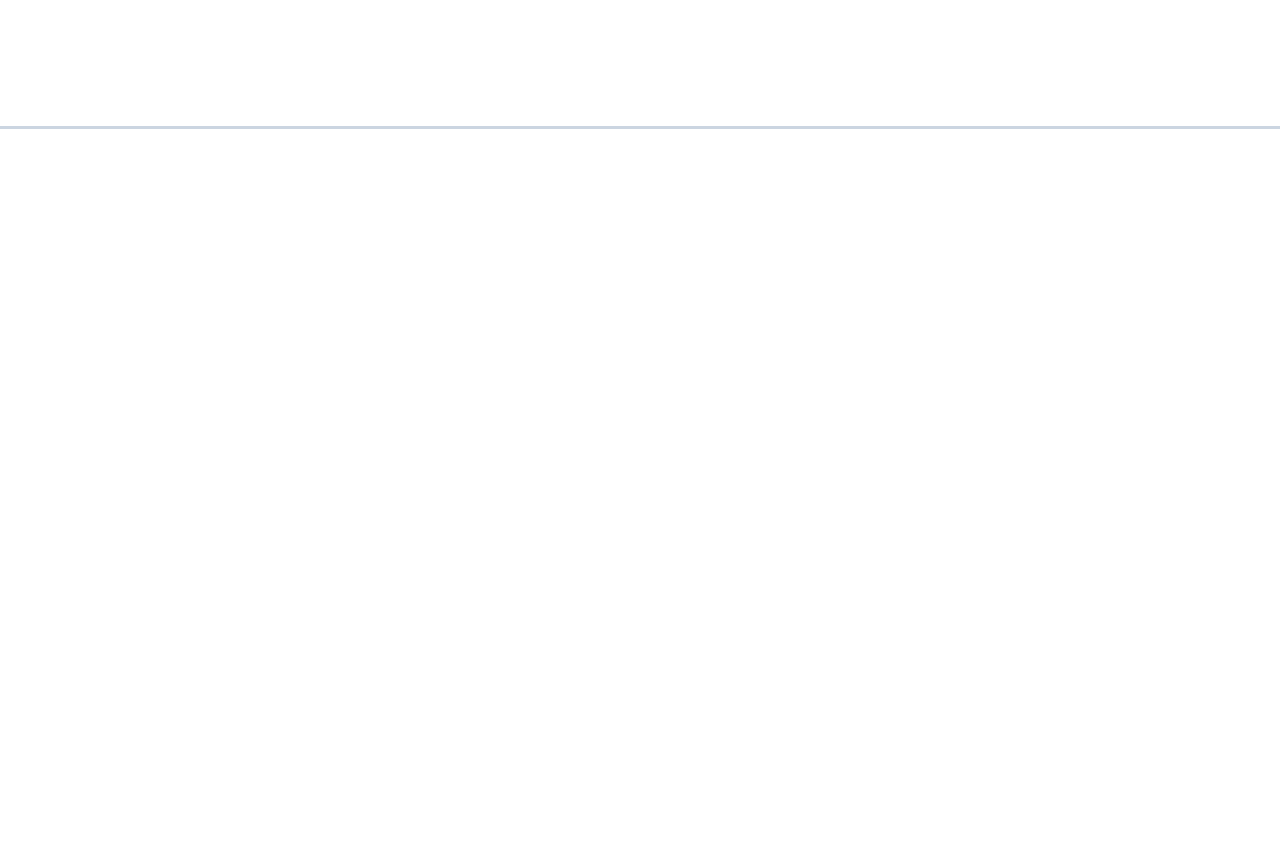
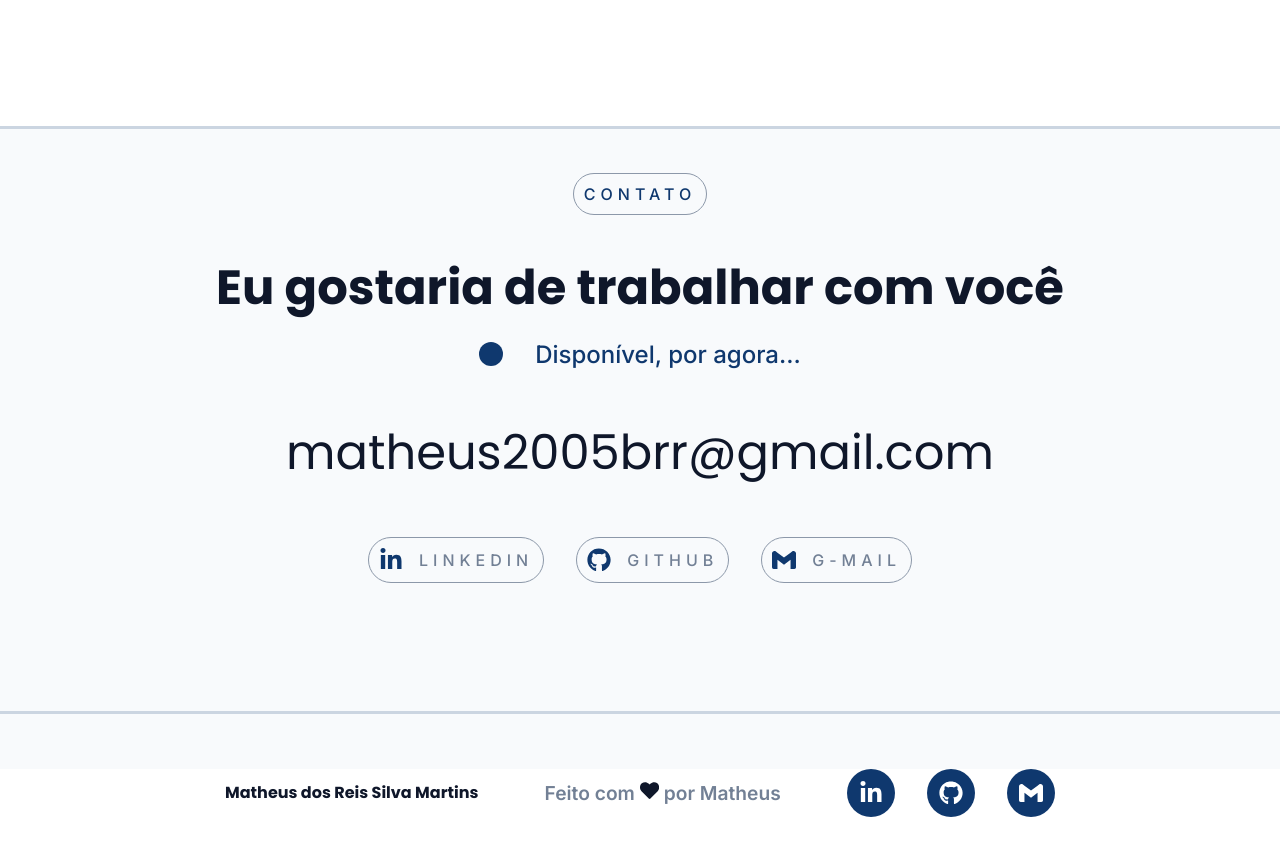
Before and after one commit to MatheusMartinsDeveloper/Portif-lio, a Next.js app: page / in a window 1280 px wide. Shown: the part 3029-3884 px from the top of the page. Before the commit the page ends 3158 px from the top, so only its background shows below. Built offline with nearby package versions, Linux system fonts and the light colour scheme.

Commit message:
feat(homepage): Building a section for my contacts and footer components

```diff
--- /dev/null
+++ b/src/app/components/Footer.tsx
@@ -0,0 +1,24 @@
+import { FaHeart } from "react-icons/fa";
+import { FaLinkedinIn } from "react-icons/fa";
+import { FaGithub } from "react-icons/fa";
+import { SiGmail } from "react-icons/si";
+
+export default function Footer() {
+    return (
+        <footer>
+            <div className="div-container">
+                <div className="div-span">
+                    <span>Matheus dos Reis Silva Martins</span>
+                </div>
+                <div className="div-span-second">
+                    <span>Feito com <FaHeart className="icon" /> por Matheus</span>
+                </div>
+                <div className="div-span-third">
+                    <a href="" target="_blank"><FaLinkedinIn /></a>
+                    <a href="" target="_blank"><FaGithub /></a>
+                    <a href="" target="_blank"><SiGmail /></a>
+                </div>
+            </div>
+        </footer>
+    );
+}
--- /dev/null
+++ b/src/app/components/SectionContact.tsx
@@ -0,0 +1,31 @@
+import Span from "./Span";
+import { FaLinkedinIn } from "react-icons/fa";
+import { FaGithub } from "react-icons/fa";
+import { SiGmail } from "react-icons/si";
+
+export default function SectionContact() {
+    return (
+        <section className="section-contact">
+            <div className="div-container">
+                <div className="div-span">
+                    <Span name="contato" />
+                </div>
+                <div className="div-title-span">
+                    <h1>Eu gostaria de trabalhar com você</h1>
+                    <div>
+                        <span className="circle"></span><span>Disponível, por agora...</span>
+                    </div>
+                </div>
+                <div className="div-title-second">
+                    <h2>matheus2005brr@gmail.com</h2>
+                </div>
+                <div className="div-contact">
+                    <a target="_blank" href="https://www.linkedin.com/in/matheus-martins-7631571a1/"><span><FaLinkedinIn className="icon" /> Linkedin</span></a>
+                    <a target="_blank" href="https://github.com/dashboard"><span><FaGithub className="icon" /> Github</span></a>
+                    <a target="_blank" href=""><span><SiGmail className="icon" /> G-mail</span></a>
+                </div>
+            </div>
+            <div className="line"></div>
+        </section>
+    );
+}
--- a/src/app/layout.tsx
+++ b/src/app/layout.tsx
@@ -1,6 +1,7 @@
 import type { Metadata } from "next";
 import "./styles/globals.scss";
 import Header from "./components/Header";
+import Footer from "./components/Footer";
 
 export const metadata: Metadata = {
   title: "Create Next App",
@@ -17,6 +18,7 @@ export default function RootLayout({
       <body>
         <Header />
         {children}
+        <Footer />
       </body>
     </html>
   );
--- a/src/app/page.tsx
+++ b/src/app/page.tsx
@@ -2,6 +2,7 @@ import SectionHero from "./components/SectionHero";
 import SectionAbout from "./components/SectionAbout";
 import SectionProjects from "./components/SectionProjects";
 import SectionSkills from "./components/SectionSkills";
+import SectionContact from "./components/SectionContact";
 
 export default function Page() {
   return (
@@ -10,6 +11,7 @@ export default function Page() {
       <SectionAbout />
       <SectionProjects />
       <SectionSkills />
+      <SectionContact />
     </main>
   );
 }
--- /dev/null
+++ b/src/app/styles/Footer/_footer.scss
@@ -0,0 +1,54 @@
+@import "../variables";
+
+footer {
+    display: flex;
+    justify-content: center;
+    align-items: center;
+    width: 100%;
+
+    .div-container {
+        display: flex;
+        justify-content: space-around;
+        align-items: center;
+        width: 70%;
+        padding-bottom: 3.5em;
+
+        .div-span span {
+            color: getColor("text", "veryDarkBlue");
+            font: 700 normal 1em $fontPrimary;
+        }
+
+        .div-span-second span {
+            color: getColor("text", "gray");
+            font: 600 normal 1.2em $fontSecondary;
+
+            .icon {
+                color: getColor("text", "veryDarkBlue");
+            }
+        }
+
+        .div-span-third {
+            display: flex;
+            align-items: center;
+            gap: 2em;
+
+            a {
+                display: flex;
+                justify-content: center;
+                align-items: center;
+                color: getColor("text", "white");
+                font-size: 1.5em;
+                background-color: getColor("text", "darkBlue");
+                border-radius: 100%;
+                width: 2em;
+                height: 2em;
+                transition: all 0.5s ease;
+
+                &:hover {
+                    transition: all 0.5s ease;
+                    transform: scale(120%);
+                }
+            }
+        }
+    }
+}
--- a/src/app/styles/Main/_main.scss
+++ b/src/app/styles/Main/_main.scss
@@ -2,3 +2,4 @@
 @import "./sectionAbout";
 @import "./sectionProjects";
 @import "./sectionSkills";
+@import "./sectionContact";
--- /dev/null
+++ b/src/app/styles/Main/_sectionContact.scss
@@ -0,0 +1,122 @@
+@import "../variables";
+
+.section-contact {
+    display: flex;
+    flex-direction: column;
+    justify-content: center;
+    align-items: center;
+    background-color: getColor("background", "gray");
+    width: 100%;
+    height: 80vh;
+
+    .div-container {
+        display: flex;
+        flex-direction: column;
+        justify-content: center;
+        align-items: center;
+        gap: 3em;
+        width: 100%;
+
+        .div-title-span {
+            display: flex;
+            flex-direction: column;
+            align-items: center;
+            gap: 1em;
+
+            h1 {
+                color: getColor("text", "veryDarkBlue");
+                font: 700 normal 3em $fontPrimary;
+            }
+
+            div {
+                display: flex;
+                align-items: center;
+                gap: 2em;
+
+                .circle {
+                    display: inline-block;
+                    background-color: getColor("text", "darkBlue");
+                    border-radius: 100%;
+                    width: 1em;
+                    height: 1em;
+                }
+
+                span {
+                    color: getColor("text", "darkBlue");
+                    font: 500 normal 1.5em $fontSecondary;
+                }
+            }
+        }
+
+        .div-title-second h2 {
+            color: getColor("text", "veryDarkBlue");
+            font: 400 normal 3em $fontPrimary;
+        }
+
+        .div-contact {
+            display: flex;
+            justify-content: center;
+            align-items: center;
+            gap: 2em;
+
+            a {
+                position: relative;
+                color: getColor("text", "gray");
+                font: 500 1em $fontSecondary;
+                text-transform: uppercase;
+                letter-spacing: 5px;
+                border: 0.5px solid getColor("text", "lightGray");
+                border-radius: 35px;
+                padding: 10px;
+                overflow: hidden;
+                z-index: 2;
+
+                span {
+                    position: relative;
+                    display: flex;
+                    align-items: center;
+                    gap: 1em;
+                    z-index: 2;
+
+                    .icon {
+                        color: getColor("text", "darkBlue");
+                        font-size: 1.5em;
+                    }
+                }
+
+                &::after {
+                    content: "";
+                    position: absolute;
+                    left: 0;
+                    background-color: getColor("text", "darkBlue");
+                    width: 100%;
+                    height: 100%;
+                    transform: translateY(100%);
+                    transition: all 0.5s ease;
+                }
+
+                &:hover::after {
+                    transition: all 0.5s ease;
+                    transform: translateY(-77%);
+                }
+
+                &:hover {
+                    span {
+                        color: getColor("text", "white");
+                    }
+
+                    .icon {
+                        color: getColor("text", "white");
+                    }
+                }
+            }
+        }
+    }
+
+    .line {
+        margin-top: 10%;
+        background-color: getColor("line", "gray");
+        width: 100%;
+        height: 3px;
+    }
+}
--- a/src/app/styles/globals.scss
+++ b/src/app/styles/globals.scss
@@ -2,9 +2,11 @@
     margin: 0;
     padding: 0;
     box-sizing: border-box;
+    text-decoration: none;
 }
 
 @import "variables";
 @import "./components/span";
 @import "./Header/header";
 @import "./Main/main";
+@import "./Footer/footer";
```
